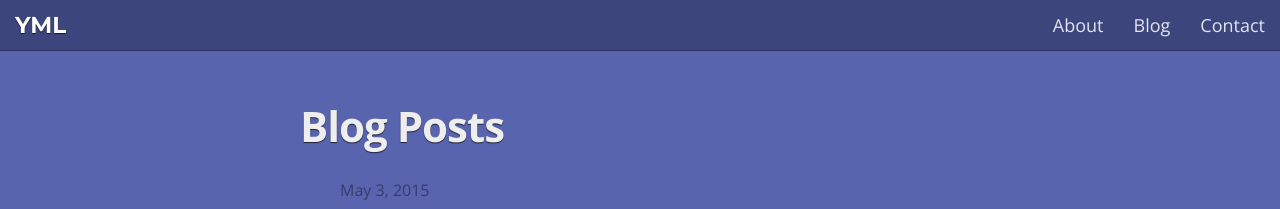
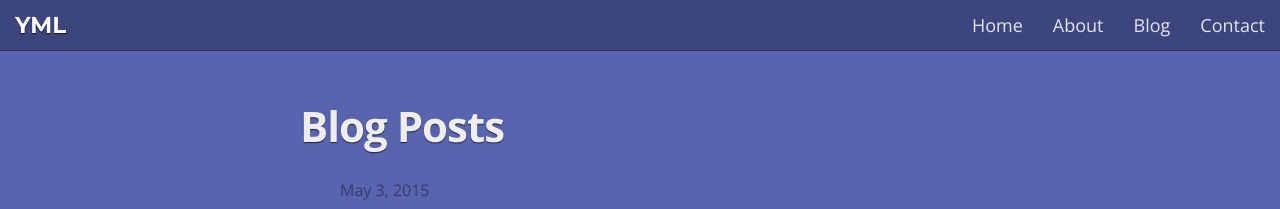
Before and after one commit to youngmercylinks/youngmercylinks.github.io, a Jekyll site: the page built from _pages/blog.html, in a window 1280 px wide. Shown: the top 209 px of the page. Built offline with Jekyll 4.4.1, drawn with Linux system fonts in a browser that asks for light colours.

Commit message:
Added "Home" link to navbar

```diff
--- a/_includes/header.html
+++ b/_includes/header.html
@@ -17,6 +17,9 @@
     <!-- Collection of nav links and other content for toggling -->
     <div id="navbarCollapse" class="collapse navbar-collapse">
       <ul class="nav navbar-nav navbar-right">
+        <li{% if location == 'index' %} class="active" {% endif %}>
+          <a href="/">Home</a>
+        </li>
         <li{% if location == 'about' %} class="active" {% endif %}>
           <a href="/about.html">About</a>
         </li>
```
